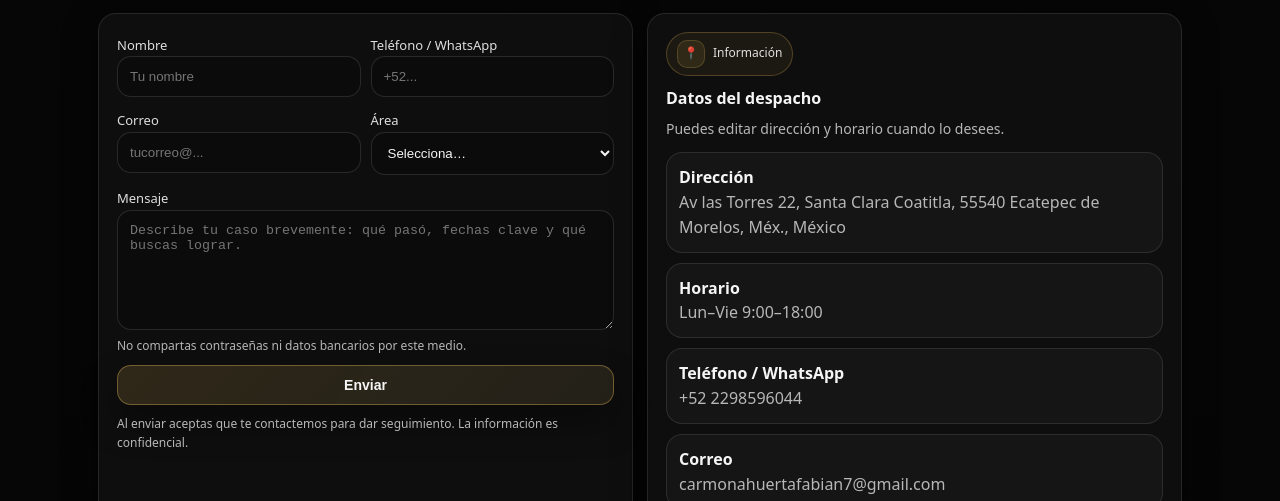
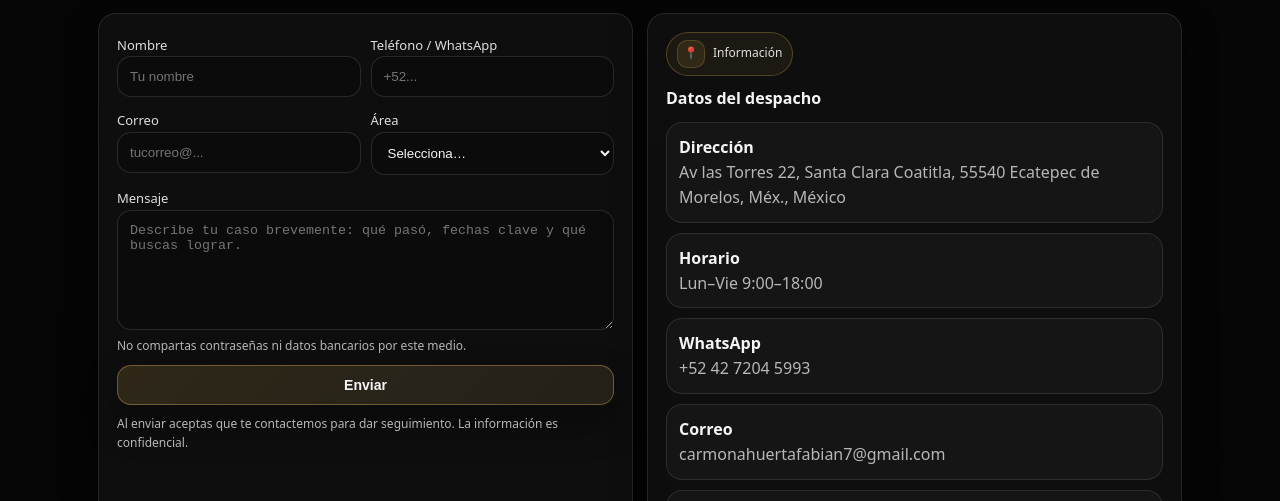
Before and after one commit to bravoyasociados/Bravo-Asociados, a plain HTML site: page index.html in a window 1280 px wide. Shown: the part 2595-3096 px from the top of the page. Drawn offline with Linux system fonts and the light colour scheme.

Commit message:
Actualizar index.html

```diff
--- a/index.html
+++ b/index.html
@@ -672,7 +672,7 @@
           <div class="pill"><span class="icon">📍</span> Información</div>
           <h3>Datos del despacho</h3>
           <p class="muted" style="margin-bottom:12px">
-            Puedes editar dirección y horario cuando lo desees.
+
           </p>
 
           <div style="display:grid; gap:10px;">
@@ -685,8 +685,8 @@
               <span class="muted">Lun–Vie 9:00–18:00</span>
             </div>
             <div style="padding:12px;border:1px solid rgba(255,255,255,.10);border-radius:16px;background:rgba(255,255,255,.03)">
-              <b>Teléfono / WhatsApp</b><br />
-              <span class="muted">+52 2298596044</span>
+              <b>WhatsApp</b><br />
+              <span class="muted">+52 42 7204 5993</span>
             </div>
             <div style="padding:12px;border:1px solid rgba(255,255,255,.10);border-radius:16px;background:rgba(255,255,255,.03)">
               <b>Correo</b><br />
```
